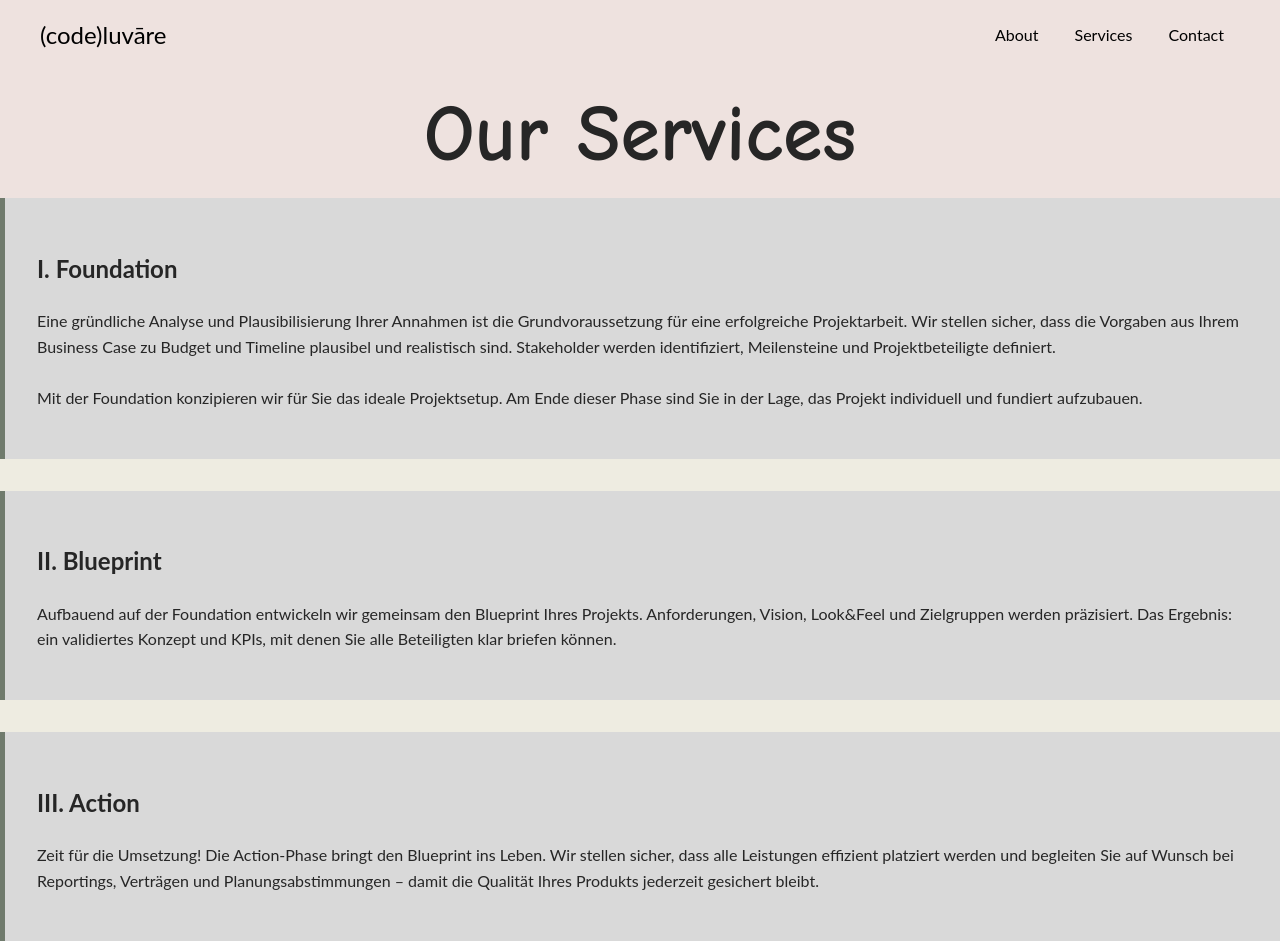
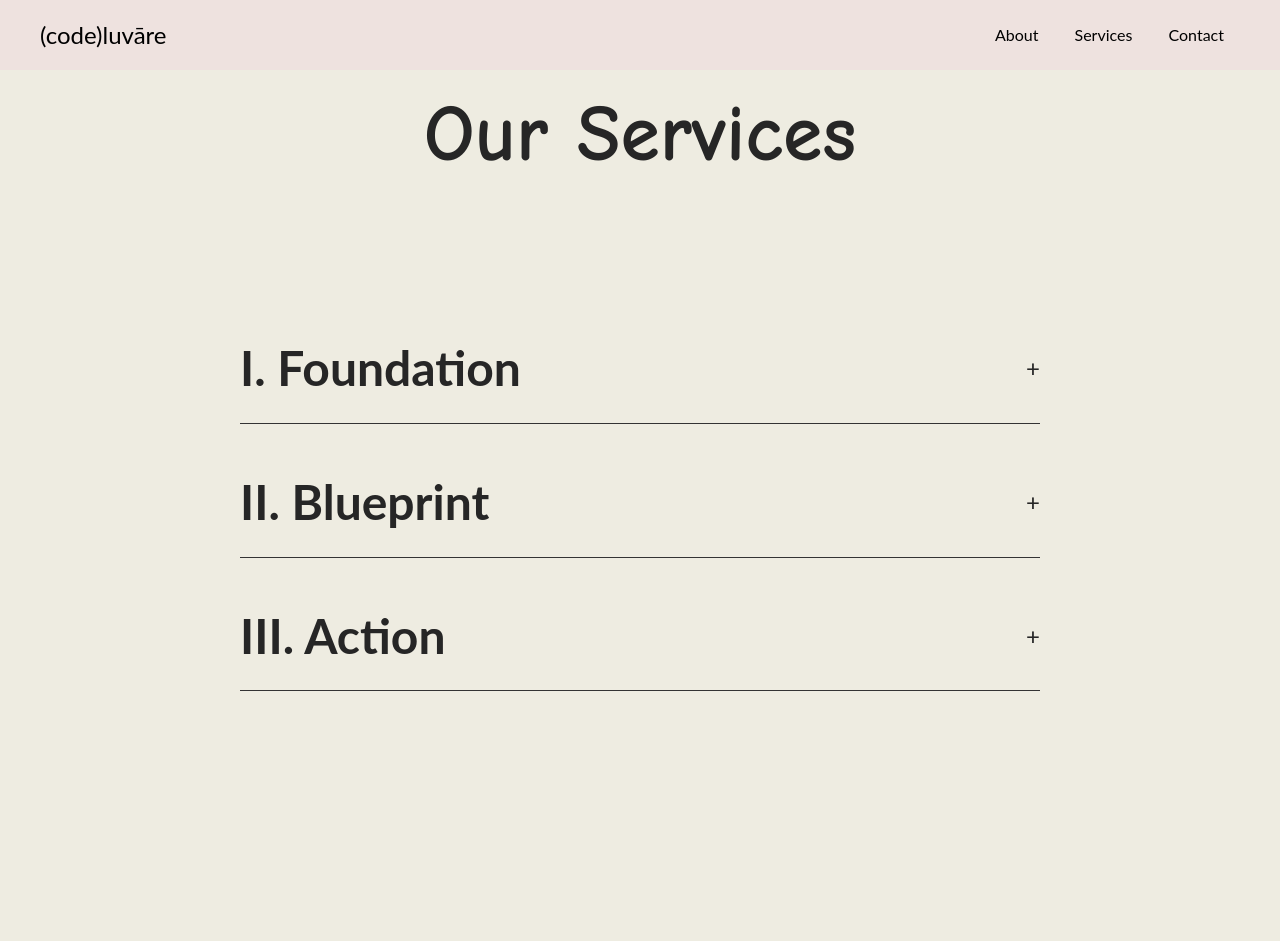
Before and after one commit to UiHyun-Lee/Web, a website: page code-iuvare/services.html in a window 1280 px wide. Shown: the top 941 px of the page. Drawn offline with Linux system fonts and the light colour scheme.

Commit message:
another template tried

```diff
--- a/code-iuvare/css/style.css
+++ b/code-iuvare/css/style.css
@@ -74,20 +74,55 @@ main {
     font-weight: 900; /* Lato Light */
     text-align: center;
     margin-top: 0px;
-    margin-bottom: 0px;
+    margin-bottom: 100px;
     font-family: 'Comic Neue', cursive;
-    background-color: var(--powdery-pink);
+    /*background-color: white;*/
+}
+.service-block-wrapper {
+    max-width: 800px;
+    margin: 0 auto;
+    padding: 2rem 1rem;
+    /*background-color: white;*/
 }
 
-/* Service block (다른 페이지에서 사용) */
-section.service-block {
-    background-color: var(--light-grey);
-    margin-bottom: 2rem;
-    padding: 2rem;
-    border-left: 5px solid var(--dark-sage);
-    animation: slideUp 1s ease-in;
+.service-block {
+    margin-bottom: 1.5rem;
 }
 
+.accordion-header {
+    display: flex;
+    justify-content: space-between;
+    align-items: center;
+    cursor: pointer;
+    border-bottom: 1px solid #333;
+    padding-bottom: 1rem;
+    margin-bottom: 1rem;
+}
+
+.accordion-header h2 {
+    font-size: 3rem; /* 글씨 크게 */
+    font-weight: 700;
+    margin: 0;
+}
+
+.toggle-icon {
+    font-size: 1.5rem;
+    font-weight: 400;
+    padding-left: 1rem;
+}
+
+.accordion-content {
+    overflow: hidden;
+    height: 0;
+    opacity: 0;
+    transition: height 0.4s ease, opacity 0.4s ease;
+}
+
+
+.accordion-content.open {
+    opacity: 1;
+    height: auto;
+}
 /* Mission Statement */
 .intro-text {
     background-color: var(--dark-sage);
--- a/code-iuvare/services.html
+++ b/code-iuvare/services.html
@@ -2,10 +2,10 @@
 <!DOCTYPE html>
 <html lang="de">
 <head>
-    <meta charset="UTF-8" />
-    <meta name="viewport" content="width=device-width, initial-scale=1.0" />
+    <meta charset="UTF-8"/>
+    <meta name="viewport" content="width=device-width, initial-scale=1.0"/>
     <title>Services – (code)Iuvare</title>
-    <link rel="stylesheet" href="css/style.css" />
+    <link rel="stylesheet" href="css/style.css"/>
     <link href="https://fonts.googleapis.com/css2?family=Comic+Neue:wght@400;700&display=swap" rel="stylesheet">
 
 </head>
@@ -27,34 +27,58 @@
 
 <main>
     <div class="main-text">Our Services</div>
-    <section class="service-block foundation">
+
+    <div class="service-block-wrapper">
+        <section class="service-block">
+            <div class="accordion-header" onclick="toggleAccordion(this)">
                 <h2>I. Foundation</h2>
+                <span class="toggle-icon">+</span>
+            </div>
+            <div class="accordion-content">
                 <p>
-            Eine gründliche Analyse und Plausibilisierung Ihrer Annahmen ist die Grundvoraussetzung für eine erfolgreiche Projektarbeit.
-            Wir stellen sicher, dass die Vorgaben aus Ihrem Business Case zu Budget und Timeline plausibel und realistisch sind.
+                    Eine gründliche Analyse und Plausibilisierung Ihrer Annahmen ist die Grundvoraussetzung für eine
+                    erfolgreiche Projektarbeit.
+                    Wir stellen sicher, dass die Vorgaben aus Ihrem Business Case zu Budget und Timeline plausibel und
+                    realistisch sind.
                     Stakeholder werden identifiziert, Meilensteine und Projektbeteiligte definiert.
                     <br><br>
-            Mit der Foundation konzipieren wir für Sie das ideale Projektsetup. Am Ende dieser Phase sind Sie in der Lage,
+                    Mit der Foundation konzipieren wir für Sie das ideale Projektsetup. Am Ende dieser Phase sind Sie in der
+                    Lage,
                     das Projekt individuell und fundiert aufzubauen.
                 </p>
+            </div>
         </section>
 
-    <section class="service-block blueprint">
+        <section class="service-block">
+            <div class="accordion-header" onclick="toggleAccordion(this)">
                 <h2>II. Blueprint</h2>
+                <span class="toggle-icon">+</span>
+            </div>
+            <div class="accordion-content">
                 <p>
-            Aufbauend auf der Foundation entwickeln wir gemeinsam den Blueprint Ihres Projekts. Anforderungen, Vision, Look&Feel und Zielgruppen werden präzisiert.
+                    Aufbauend auf der Foundation entwickeln wir gemeinsam den Blueprint Ihres Projekts. Anforderungen,
+                    Vision, Look&Feel und Zielgruppen werden präzisiert.
                     Das Ergebnis: ein validiertes Konzept und KPIs, mit denen Sie alle Beteiligten klar briefen können.
                 </p>
+            </div>
         </section>
 
-    <section class="service-block action">
+        <section class="service-block">
+            <div class="accordion-header" onclick="toggleAccordion(this)">
                 <h2>III. Action</h2>
+                <span class="toggle-icon">+</span>
+            </div>
+            <div class="accordion-content">
                 <p>
                     Zeit für die Umsetzung! Die Action-Phase bringt den Blueprint ins Leben.
-            Wir stellen sicher, dass alle Leistungen effizient platziert werden und begleiten Sie auf Wunsch bei Reportings, Verträgen und Planungsabstimmungen –
+                    Wir stellen sicher, dass alle Leistungen effizient platziert werden und begleiten Sie auf Wunsch bei
+                    Reportings, Verträgen und Planungsabstimmungen –
                     damit die Qualität Ihres Produkts jederzeit gesichert bleibt.
                 </p>
+            </div>
         </section>
+    </div>
+
 </main>
 
 <footer>
@@ -72,5 +96,24 @@
         <p>© 2025 codeIuvare – All rights reserved</p>
     </section>
 </footer>
+<script>
+    function toggleAccordion(headerEl) {
+        const contentEl = headerEl.nextElementSibling;
+        const icon = headerEl.querySelector('.toggle-icon');
+
+        const isOpen = contentEl.style.height && contentEl.style.height !== "0px";
+
+        if (isOpen) {
+            contentEl.style.height = "0px";
+            contentEl.style.opacity = "0";
+            icon.textContent = "+";
+        } else {
+            // 펼치기 전 높이 계산 후 적용
+            contentEl.style.height = contentEl.scrollHeight + "px";
+            contentEl.style.opacity = "1";
+            icon.textContent = "−";
+        }
+    }
+</script>
 </body>
 </html>
```
Lines whose indentation alone changed are shown as unchanged.
